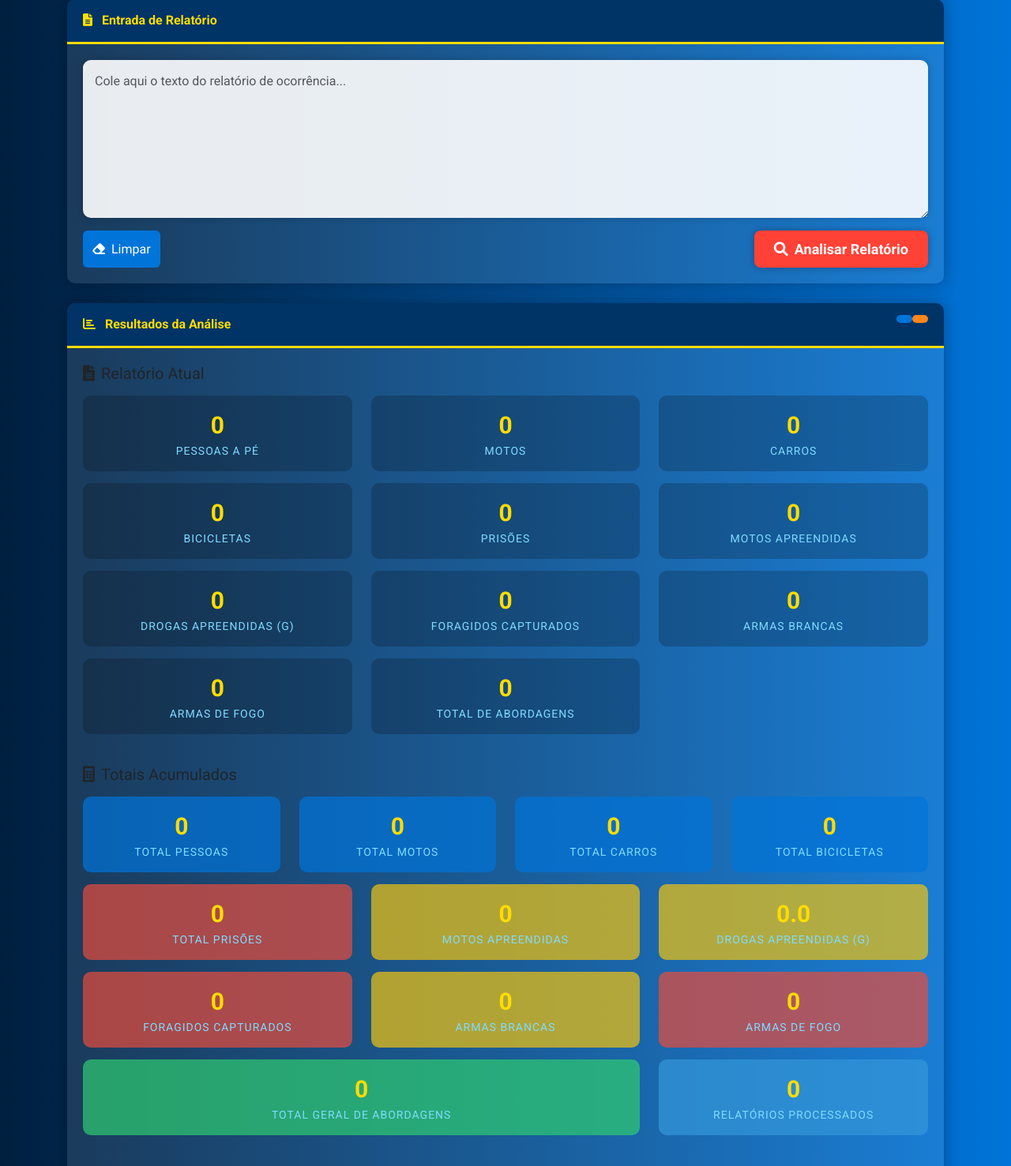
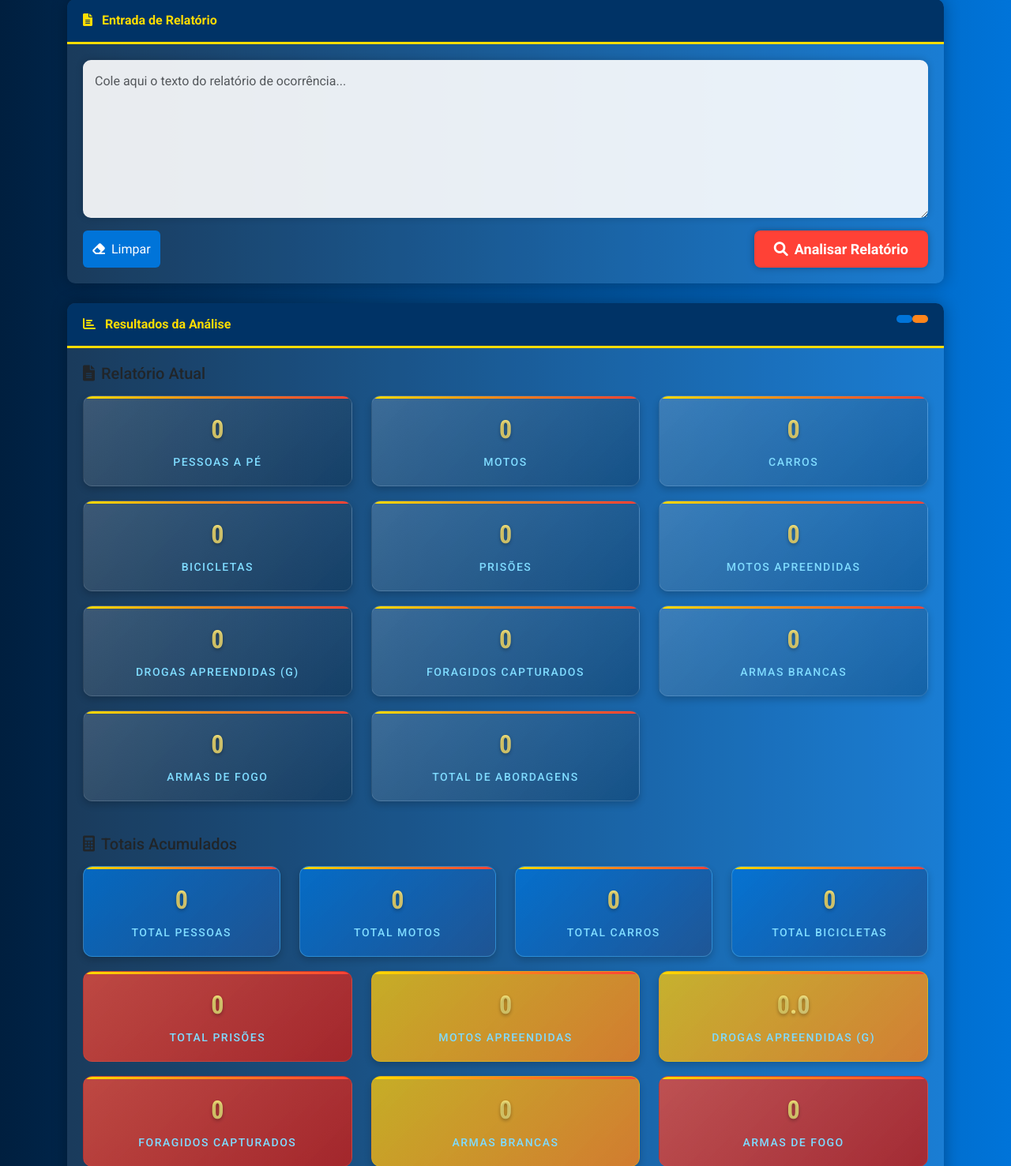
Before and after one commit to tenmuniz/RELATORIOS, a Flask app: page / in a window 1280 px wide. Shown: the part 171-1648 px from the top of the page at 79% size. Run offline with Flask 3, Linux system fonts and the light colour scheme; data that the repository does not hold is empty.

Commit message:
Improve report data presentation by enhancing the visual style of data boxes and numbers.
Replit-Commit-Author: Agent
Replit-Commit-Session-Id: 86e28d72-0d2a-4c5b-8e77-a5b2222ae40b
Replit-Commit-Screenshot-Url: https://storage.googleapis.com/screenshot-production-us-central1/67897340-ed91-4772-8350-adeb704ffe7b/6746a349-82fd-4dba-987c-8e311f5bedc7.jpg

```diff
--- a/static/css/style.css
+++ b/static/css/style.css
@@ -124,50 +124,93 @@ textarea.form-control {
 }
 
 .stat-box {
-  background-color: rgba(0, 0, 0, 0.2);
-  border-radius: 10px;
-  padding: 15px;
-  margin-bottom: 15px;
+  background: linear-gradient(135deg, rgba(255, 255, 255, 0.15), rgba(0, 0, 0, 0.2));
+  border-radius: 12px;
+  padding: 18px 10px;
+  margin-bottom: 18px;
   text-align: center;
-  transition: all 0.3s ease;
+  transition: all 0.4s cubic-bezier(0.175, 0.885, 0.32, 1.275);
+  border: 1px solid rgba(255, 255, 255, 0.1);
+  box-shadow: 0 4px 10px rgba(0, 0, 0, 0.2);
+  position: relative;
+  overflow: hidden;
+}
+
+.stat-box:before {
+  content: '';
+  position: absolute;
+  top: 0;
+  left: 0;
+  right: 0;
+  height: 3px;
+  background: linear-gradient(to right, #FFDC00, #FF851B, #FF4136);
+  z-index: 2;
 }
 
 .stat-box:hover {
-  transform: translateY(-5px);
-  box-shadow: 0 5px 15px rgba(0, 0, 0, 0.3);
+  transform: translateY(-8px) scale(1.02);
+  box-shadow: 0 10px 20px rgba(0, 0, 0, 0.3);
 }
 
 .stat-box.bg-primary {
-  background-color: rgba(0, 116, 217, 0.7) !important;
+  background: linear-gradient(135deg, rgba(0, 116, 217, 0.8), rgba(32, 84, 147, 0.9)) !important;
+  border: 1px solid rgba(127, 219, 255, 0.3);
 }
 
 .stat-box.bg-success {
-  background-color: rgba(46, 204, 113, 0.7) !important;
+  background: linear-gradient(135deg, rgba(46, 204, 113, 0.8), rgba(24, 129, 68, 0.9)) !important;
+  border: 1px solid rgba(46, 204, 113, 0.3);
 }
 
 .stat-box.bg-info {
-  background-color: rgba(52, 152, 219, 0.7) !important;
+  background: linear-gradient(135deg, rgba(52, 152, 219, 0.8), rgba(24, 90, 157, 0.9)) !important;
+  border: 1px solid rgba(52, 152, 219, 0.3);
 }
 
 .stat-box.bg-danger {
-  background-color: rgba(231, 76, 60, 0.7) !important;
+  background: linear-gradient(135deg, rgba(231, 76, 60, 0.8), rgba(178, 34, 34, 0.9)) !important;
+  border: 1px solid rgba(231, 76, 60, 0.3);
+  animation: pulse 2s infinite alternate;
 }
 
 .stat-box.bg-warning {
-  background-color: rgba(241, 196, 15, 0.7) !important;
+  background: linear-gradient(135deg, rgba(241, 196, 15, 0.8), rgba(230, 126, 34, 0.9)) !important;
+  border: 1px solid rgba(241, 196, 15, 0.3);
+}
+
+@keyframes pulse {
+  0% {
+    box-shadow: 0 0 0 0 rgba(231, 76, 60, 0.4);
+  }
+  70% {
+    box-shadow: 0 0 0 8px rgba(231, 76, 60, 0);
+  }
+  100% {
+    box-shadow: 0 0 0 0 rgba(231, 76, 60, 0);
+  }
 }
 
 .stat-value {
-  font-size: 30px;
-  font-weight: bold;
+  font-size: 32px;
+  font-weight: 700;
   color: var(--accent-yellow);
+  text-shadow: 0 2px 4px rgba(0, 0, 0, 0.3);
+  margin-bottom: 5px;
+  font-family: 'Roboto Condensed', sans-serif;
+  background: linear-gradient(to right, #FFDC00, #FFFFFF);
+  -webkit-background-clip: text;
+  -webkit-text-fill-color: transparent;
 }
 
 .stat-label {
   color: var(--accent-blue-light);
   font-size: 14px;
   text-transform: uppercase;
-  letter-spacing: 1px;
+  letter-spacing: 1.5px;
+  font-weight: 500;
+  position: relative;
+  display: inline-block;
+  padding: 0 5px;
 }
 
 .badge-location {
@@ -224,6 +267,21 @@ footer {
   100% { transform: rotate(360deg); }
 }
 
+@keyframes fadeIn {
+  0% { opacity: 0; transform: translateY(20px); }
+  100% { opacity: 1; transform: translateY(0); }
+}
+
+@keyframes countUp {
+  0% { transform: scale(0.8); opacity: 0.5; }
+  50% { transform: scale(1.2); }
+  100% { transform: scale(1); opacity: 1; }
+}
+
+.stat-value.updated {
+  animation: countUp 0.5s ease-out forwards;
+}
+
 /* Responsive adjustments */
 @media (max-width: 768px) {
   .navbar-brand {
--- a/templates/index.html
+++ b/templates/index.html
@@ -10,7 +10,7 @@
   <!-- Font Awesome for icons -->
   <link rel="stylesheet" href="https://cdnjs.cloudflare.com/ajax/libs/font-awesome/6.0.0/css/all.min.css">
   <!-- Google Fonts -->
-  <link href="https://fonts.googleapis.com/css2?family=Roboto:wght@400;700&display=swap" rel="stylesheet">
+  <link href="https://fonts.googleapis.com/css2?family=Roboto:wght@400;500;700&family=Roboto+Condensed:wght@400;700&display=swap" rel="stylesheet">
   <!-- Custom CSS -->
   <link rel="stylesheet" href="{{ url_for('static', filename='css/style.css') }}">
 </head>
```
